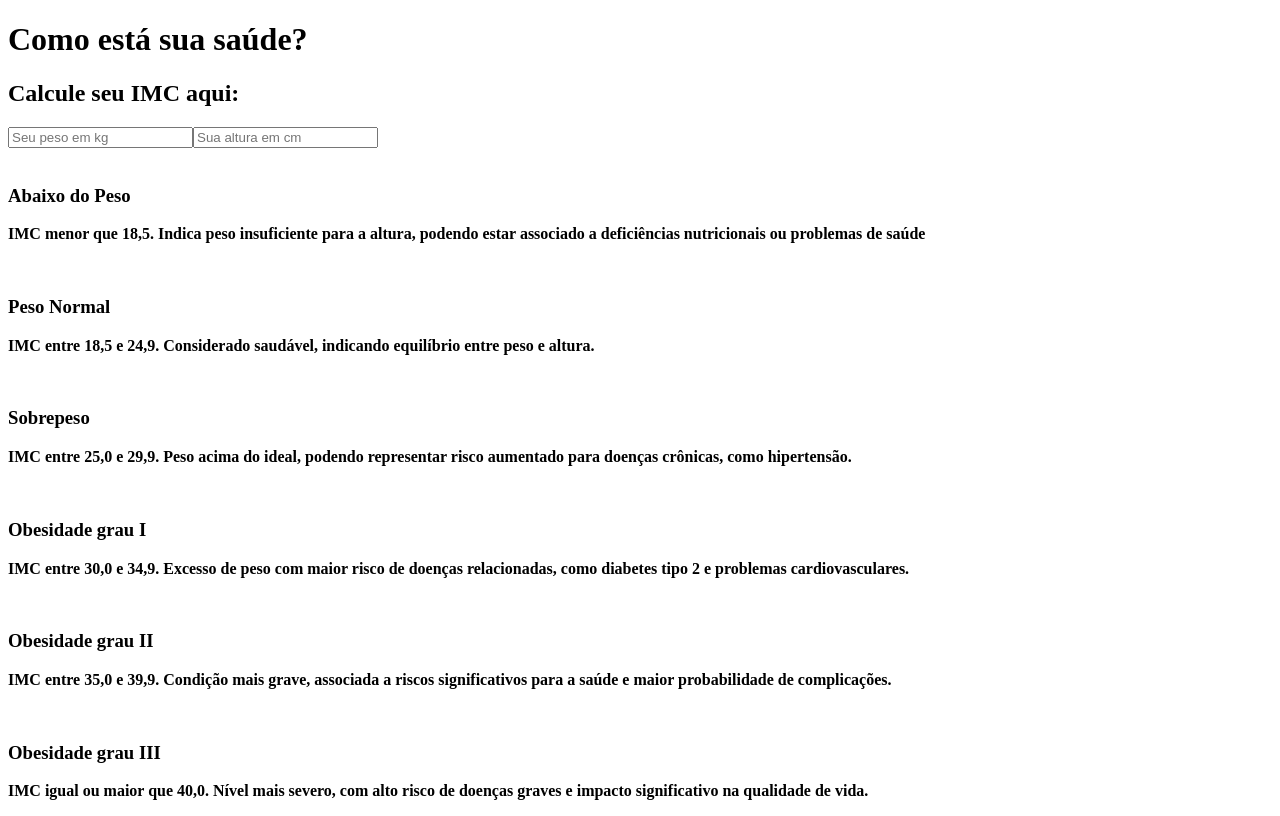
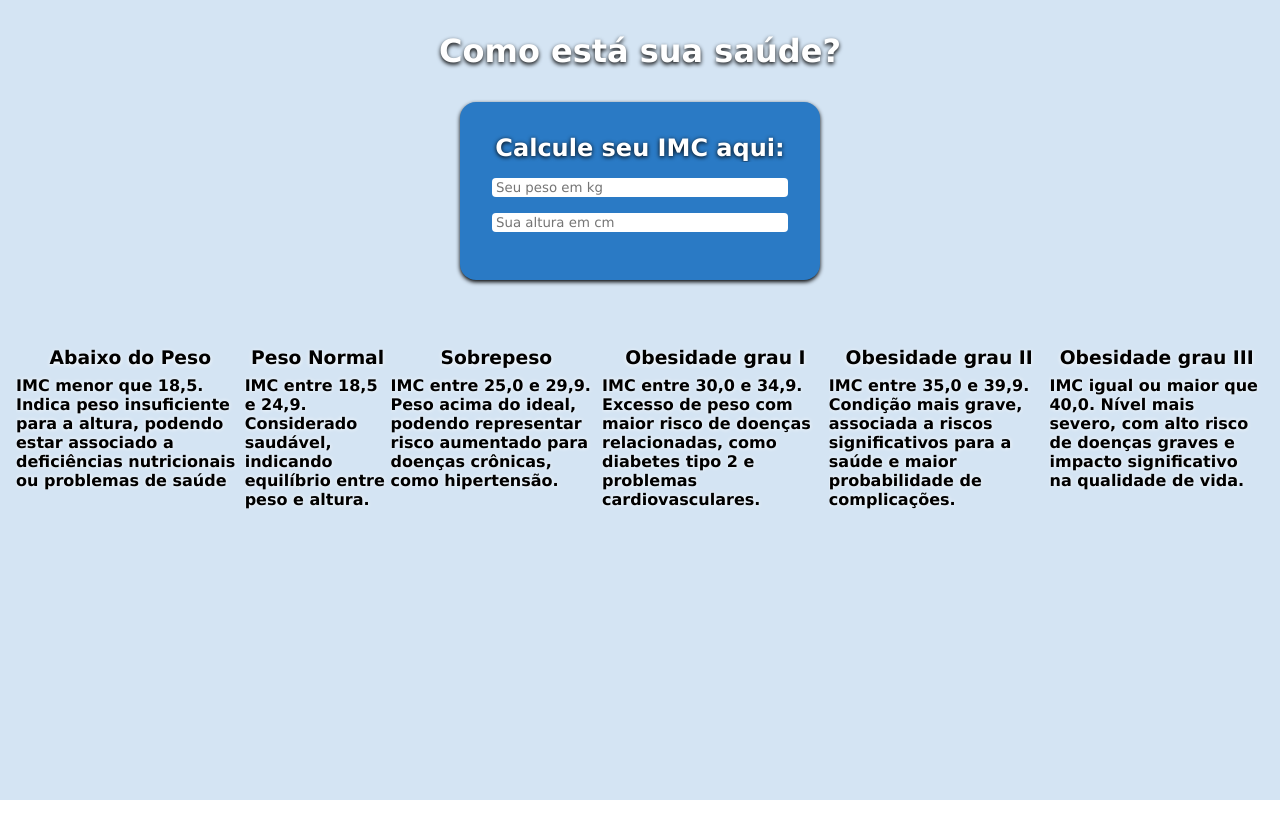
Before and after one commit to RaffaFS/calculadora_imc_react, a React (Vite) app in the folder calc_imc_react/: page / in a window 1280 px wide. Built offline with nearby package versions, Linux system fonts and the light colour scheme.

Commit message:
iniciando estiização

```diff
--- a/calc_imc_react/src/componentes/Form/form.module.css
+++ b/calc_imc_react/src/componentes/Form/form.module.css
@@ -0,0 +1,77 @@
+*{
+    margin: 0;
+    padding: 0;
+    box-sizing: border-box;
+    font-family: 'Lucida Sans', 'Lucida Sans Regular', 'Lucida Grande', 'Lucida Sans Unicode', Geneva, Verdana, sans-serif;
+    overflow-x: hidden;
+}
+
+.allBox{
+    background-color: rgba(41, 121, 196, 0.2);
+    width: 100vw;
+    height: 100vh;
+}
+
+.contentBox{
+    padding-top: 32px;
+    max-width: 1280px;
+    margin: 0 auto;
+    text-align: center;
+}
+
+h1{
+    font-size: 32px;
+    margin-bottom: 32px;
+    color: white;
+    text-shadow: black 0px 2px 4px;
+}
+
+h2{
+    font-size: 24px;
+    color: white;
+    margin-bottom: 16px;
+    text-shadow: black 0px 1px 4px;
+}
+
+.formBox{
+    margin: 0 auto;
+    max-width: 360px;
+    background-color: rgb(42, 122, 197);
+    border-radius: 16px;
+    display: flex;
+    flex-direction: column;
+    justify-content: space-between;
+    padding: 32px 32px;
+    box-shadow: black 0px 2px 4px;
+    margin-bottom: 32px;
+}
+
+input{
+    margin-bottom: 16px;
+    border-radius: 4px;
+    border: none;
+    padding: 2px 4px;
+}
+
+p{
+    font-size: 16px;
+    color: white;
+}
+
+.IMCbox{
+    display: flex;
+    justify-content: space-around;
+    padding: 16px;
+}
+
+h3{
+    color: black;
+    text-shadow: white 0px 1px 4px;
+    margin-bottom: 8px;
+}
+
+.texto{
+    text-shadow: white 0px 0px 4px;
+    text-align: left;
+    color: black;
+}
```
